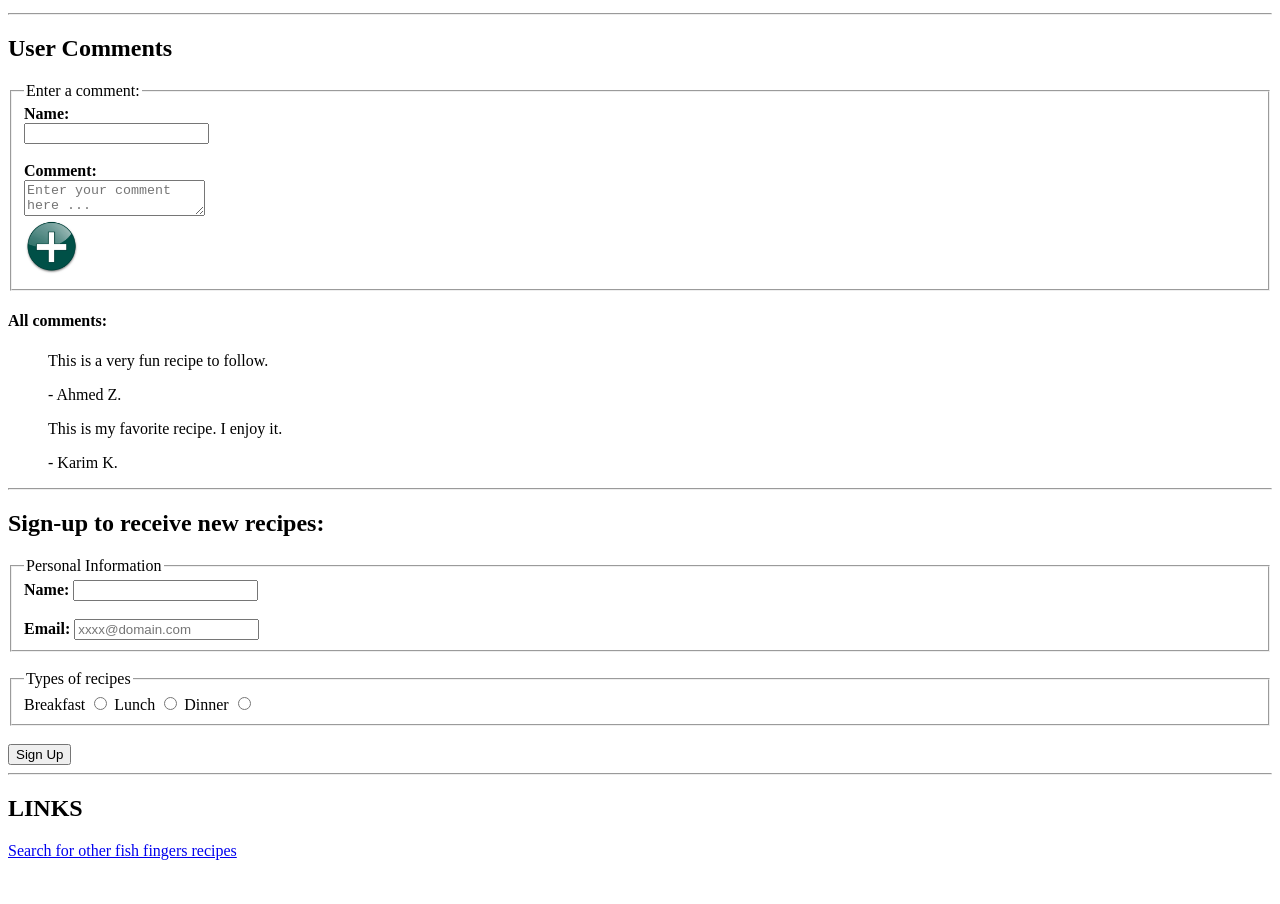
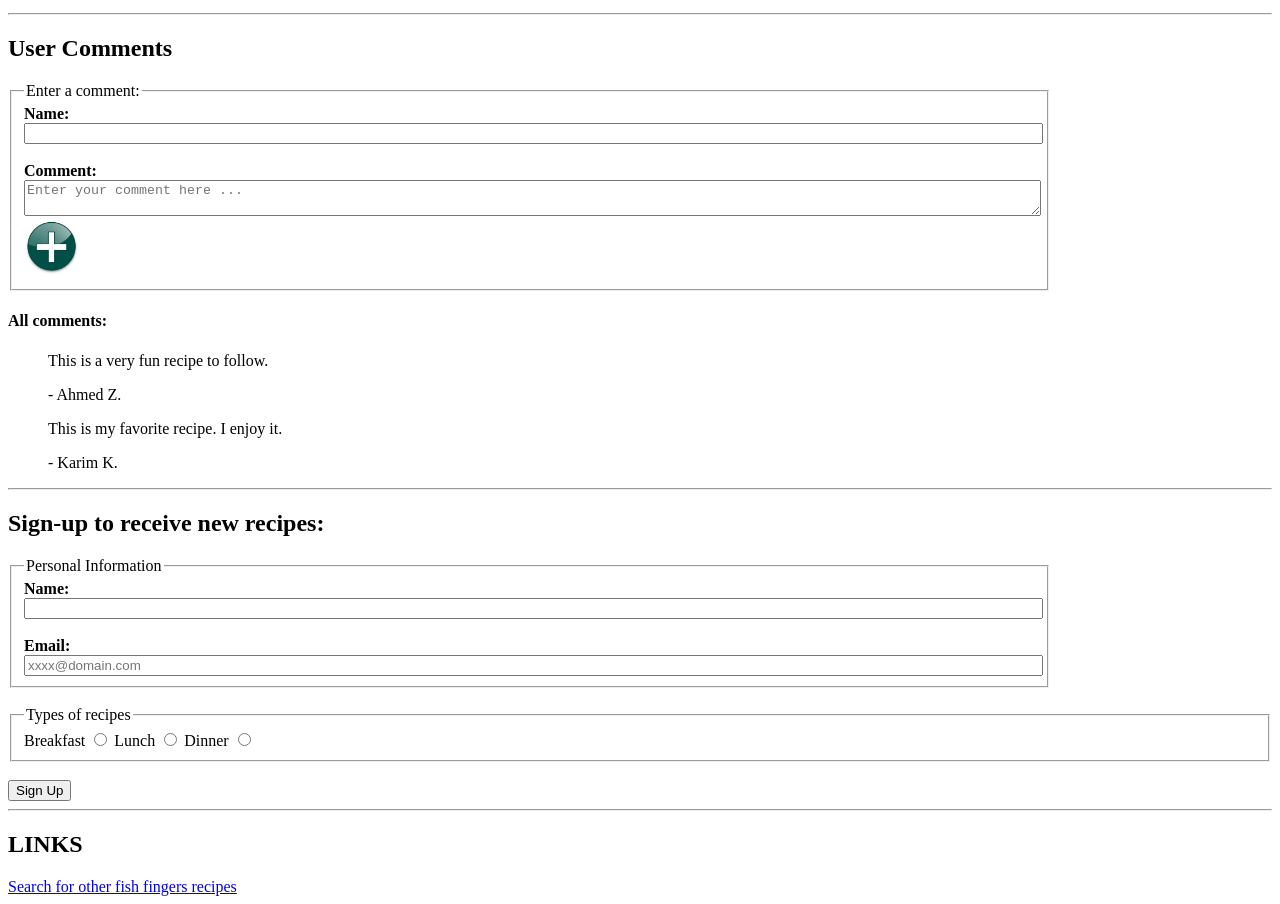
Before and after one commit to AbdulazizYas/SWE363-HW1, a plain HTML site: page index.html in a window 1280 px wide. Shown: the part 1018-1922 px from the top of the page. Before the commit the page ends 1886 px from the top, so only its background shows below. Drawn offline with Linux system fonts and the light colour scheme.

Commit message:
Update index.html

```diff
--- a/index.html
+++ b/index.html
@@ -64,13 +64,13 @@
 
   <h2>User Comments</h2>
 
-  <fieldset>
+  <fieldset style="width: 80%">
     <legend>Enter a comment:</legend>
     <label><strong>Name:</strong></label> <br>
-    <input type="text"> <br><br>
+    <input type="text" style="width:100%"> <br><br>
 
     <label><strong>Comment:</strong></label><br>
-    <textarea placeholder="Enter your comment here ..."></textarea> <br>
+    <textarea placeholder="Enter your comment here ..."  style="width:100%"></textarea> <br>
 
     <a href="#"><img src="PlusSign.jpg" width="55px"></a>
   </fieldset>
@@ -89,12 +89,12 @@
 
   <h2>Sign-up to receive new recipes:</h2>
   <form method="get" action="mailto:xxxx@domain.com">
-    <fieldset>
+    <fieldset style="width: 80%">
       <legend>Personal Information</legend>
       <label><strong>Name:</strong></label>
-      <input type="text"><br><br>
+      <input type="text" style="width:100%"><br><br>
       <label><strong>Email:</strong></label>
-      <input type="email" placeholder="xxxx@domain.com">
+      <input type="email" style="width:100%" placeholder="xxxx@domain.com">
     </fieldset>
     <br>
     <fieldset>
```
